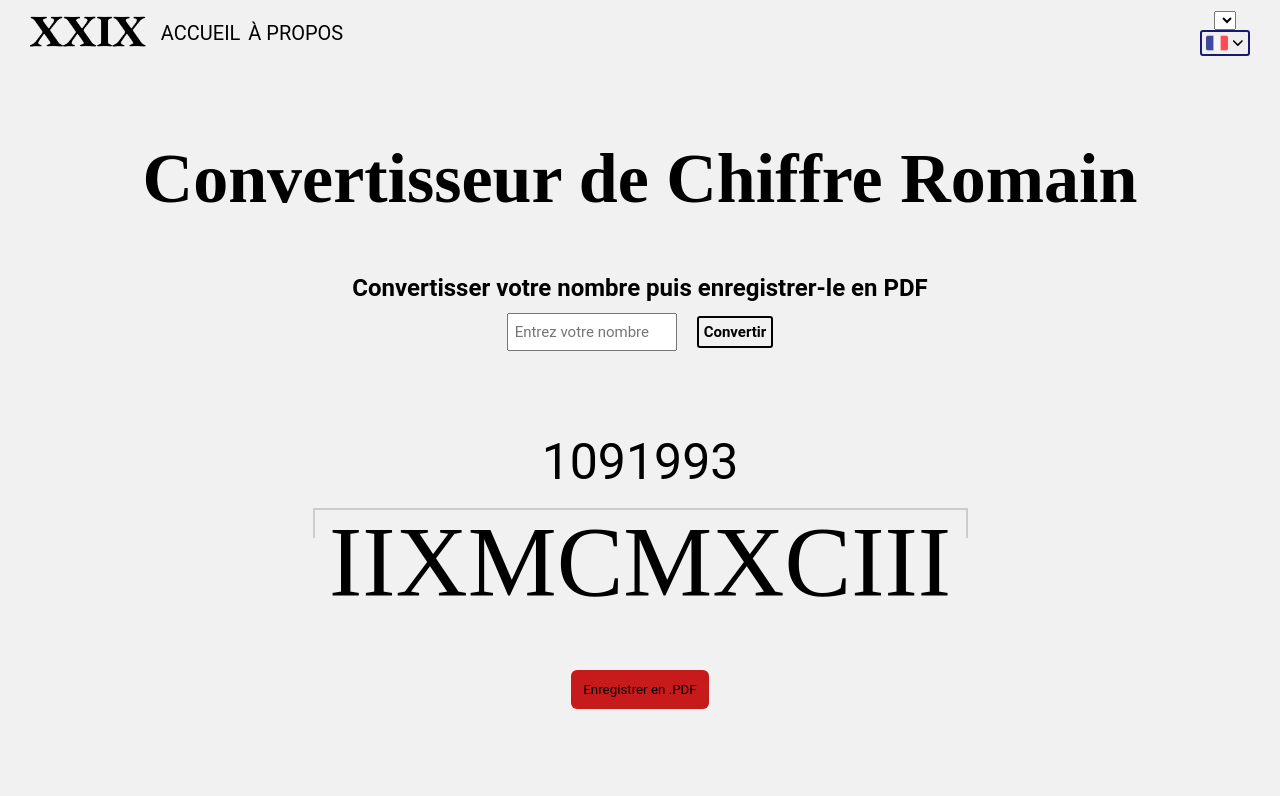
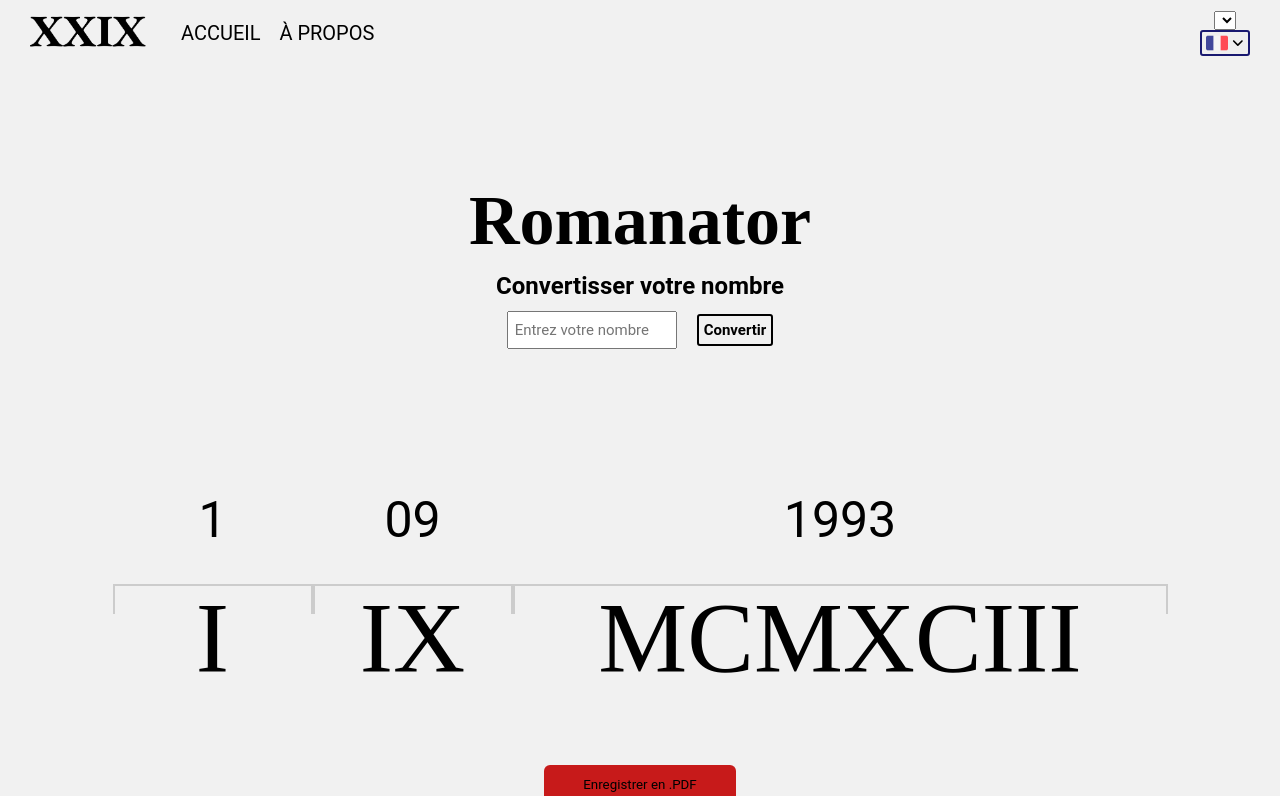
Before and after one commit to yeyemelodie01/romanconverter, a React (Create React App) app: page / in a window 1280 px wide. Shown: the top 796 px of the page. Built offline with nearby package versions, Linux system fonts and the light colour scheme.

Commit message:
add modifications

```diff
--- a/src/pages/home/index.jsx
+++ b/src/pages/home/index.jsx
@@ -6,9 +6,10 @@ function Home() {
   return (
       <div className="parentGrid">
         <div className="firstChildGrid">
-          <h1 className="titleHome">Convertisseur de Chiffre Romain</h1>
+          <div>
+            <h1 className="titleHome">Romanator</h1>
             <div className="divInputNumber">
-            <h2 className="subTitleHome">Convertisser votre nombre puis enregistrer-le en PDF</h2>
+              <h2 className="subTitleHome">Convertisser votre nombre</h2>
               <div>
                 <label form='number'/>
                 <input id="number" className="inputStyle" placeholder="Entrez votre nombre" type="text"/>
@@ -16,15 +17,35 @@ function Home() {
               </div>
             </div>
           </div>
+        </div>
         <div className="secondChildGrid">
+          <div className="divSecondGrid">
+            <div className="divFlexSecond">
               <div className="contentFlex">
-            <div className="normalNumber">1091993</div>
+                <div className="normalNumber">1</div>
+                <div>
+                  <div className="border"/>
+                  <div className="romanNumber">I</div>
+                </div>
+              </div>
+              <div className="contentFlex">
+                <div className="normalNumber">09</div>
+                <div>
+                  <div className="border"/>
+                  <div className="romanNumber">IX</div>
+                </div>
+              </div>
+              <div className="contentFlex">
+                <div className="normalNumber">1993</div>
                 <div>
                   <div className="border widthYear"/>
-              <div className="romanNumber">IIXMCMXCIII</div>
+                  <div className="romanNumber">MCMXCIII</div>
+                </div>
+              </div>
             </div>
             <button className="btnRegister">Enregistrer en .PDF</button>
           </div>
+
         </div>
       </div>
   );
--- a/src/utils/styles/bouton.css
+++ b/src/utils/styles/bouton.css
@@ -17,6 +17,7 @@
 }
 
 .btnRegister{
+    width: 15%;
     background-color: #C71A1A;
     border: 2px solid transparent;
     padding: 10px;
--- a/src/utils/styles/header.css
+++ b/src/utils/styles/header.css
@@ -20,7 +20,7 @@ nav{
     display: flex;
     align-items: center;
     justify-content: space-between;
-    width: 26%;
+    width: 29%;
 }
 
 .divFlexLi{
--- a/src/utils/styles/home.css
+++ b/src/utils/styles/home.css
@@ -15,8 +15,16 @@
 
 .secondChildGrid{
     grid-area: 2 / 1 / 3 / 2;
+}
+
+.divSecondGrid{
     display: flex;
-    justify-content: space-around;
+    align-items: center;
+    flex-direction: column;
+}
+
+.divFlexSecond{
+    display: flex;
 }
 
 .titleHome{
```
Lines whose indentation alone changed are shown as unchanged.
